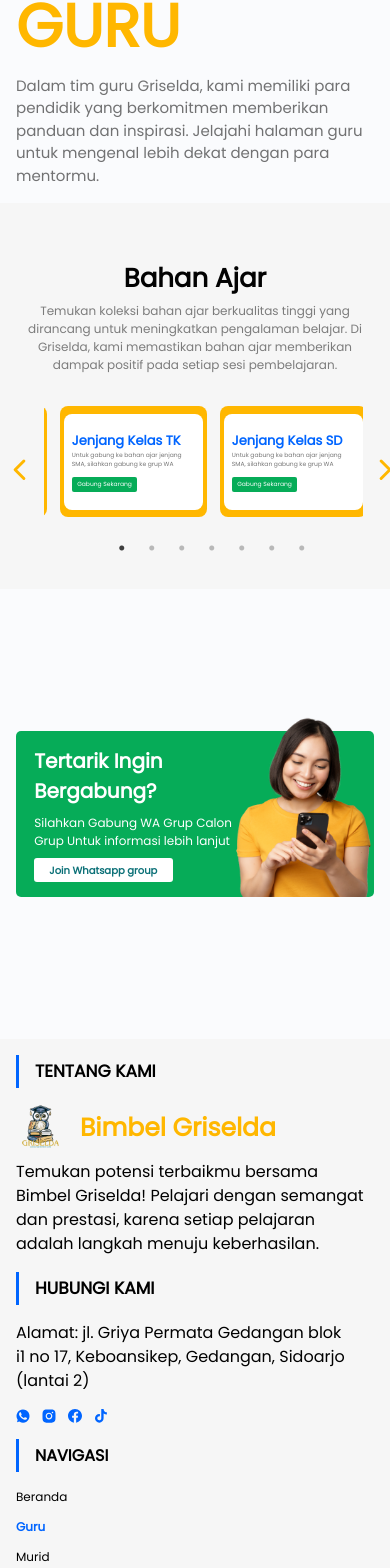
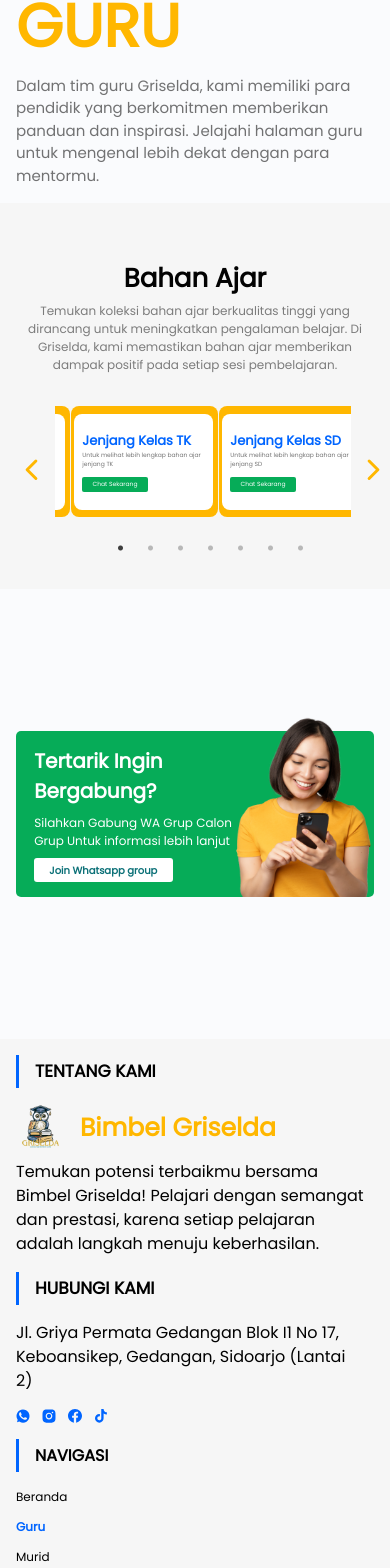
Before and after one commit to RozKoy/Bimbel-Griselda, a Next.js app: page /teacher in a window 390 px wide. Shown: the part 387-1955 px from the top of the page. Built offline with nearby package versions, Linux system fonts and the light colour scheme.

Commit message:
Fixing responsive content

```diff
--- a/src/components/landing-pages/Footer.tsx
+++ b/src/components/landing-pages/Footer.tsx
@@ -41,9 +41,9 @@ export default function Footer() {
             <div className="bg-[#0065FF] w-[3px] h-[33px]"></div>
             <p className="font-bold text-[17px] md:text-2xl"> HUBUNGI KAMI</p>
           </div>
-          <p className="mb-4 w-[338px]">
-            Alamat: jl. Griya Permata Gedangan blok i1 no 17, Keboansikep,
-            Gedangan, Sidoarjo (lantai 2)
+          <p className="mb-4 w-[338px] sm:w-[400px]">
+            Jl. Griya Permata Gedangan Blok I1 No 17, Keboansikep, Gedangan,
+            Sidoarjo (Lantai 2)
           </p>
           <div className=" flex space-x-3">
             <Link href="https://wa.me/6282233216825">
--- a/src/components/landing-pages/Guru/CardModule.tsx
+++ b/src/components/landing-pages/Guru/CardModule.tsx
@@ -4,10 +4,11 @@ import Link from "next/link";
 
 interface CardModuleProps {
   title?: string;
-  href?:any;
+  href?: any;
+  jenjang?: string;
 }
 
-const CardModule: React.FC<CardModuleProps> = ({ title,href }) => {
+const CardModule: React.FC<CardModuleProps> = ({ title, href, jenjang }) => {
   return (
     <div className="bg-[#FFB700] m-4 rounded-lg flex justify-center items-center   w-[147px] py-[7.51px] pl-[7.51px] pr-[8.13px]  sm:py-[14.55px] sm:pr-[14.55px] sm:pl-[15.16px]  sm:w-[284px] sm:scale-90">
       <div className="bg-[#FFf]  flex items-center rounded-lg p-2 sm:p-3">
@@ -17,7 +18,7 @@ const CardModule: React.FC<CardModuleProps> = ({ title,href }) => {
               {title}
             </p>
             <p className="text-[#0000008c] text-[6px] sm:text-[11.425px]">
-              Untuk gabung ke bahan ajar jenjang SMA, silahkan gabung ke grup WA
+              Untuk melihat lebih lengkap bahan ajar jenjang {jenjang}
             </p>
           </div>
           <Link
@@ -25,7 +26,7 @@ const CardModule: React.FC<CardModuleProps> = ({ title,href }) => {
             className="bg-[#06AC58] flex justify-center items-center  w-[65.51px] h-[15.25px] rounded-[2px] sm:rounded-lg sm:w-[125px] sm:h-[29px] "
           >
             <p className="text-[#FFF] text-[6px] sm:text-[11.425px]">
-              Gabung Sekarang
+              Chat Sekarang
             </p>
           </Link>
         </div>
--- a/src/components/landing-pages/Guru/ModuleLearning.tsx
+++ b/src/components/landing-pages/Guru/ModuleLearning.tsx
@@ -69,7 +69,7 @@ const settings = {
 
 const ModuleLearning = () => {
   return (
-    <div className="bg-[#F6F6F6] w-full flex flex-col  justify-center items-center py-14 px-[7%] space-y-4 h-auto sm:px-4 sm:min-h-screen  sm:space-y-8">
+    <div className="bg-[#F6F6F6] w-full flex flex-col  justify-center items-center py-14 px-[10%] space-y-4 h-auto sm:px-4 sm:min-h-screen  sm:space-y-8">
       <div className="flex flex-col w-[334px] space-y-1 sm:space-y-3  sm:w-[661px]">
         <p className="text-center text-[#020202] font-extrabold text-[26px] sm:text-[48px]">
           Bahan Ajar
@@ -84,30 +84,37 @@ const ModuleLearning = () => {
       <Slider {...settings}>
         <CardModule
           title="Jenjang Kelas TK"
+          jenjang="TK"
           href="https://wa.me/6282233216825?text=Halo+kak%2C+saya+tertarik+untuk+membeli+bahan+ajar+bimbel+griselda+jenjang+kelas+TK.+Tolong+beri+pricelist+dan+info+selengkapnya"
         />
         <CardModule
           title="Jenjang Kelas SD"
+          jenjang="SD"
           href="https://wa.me/6282233216825?text=Halo+kak%2C+saya+tertarik+untuk+membeli+bahan+ajar+bimbel+griselda+jenjang+kelas+SD.+Tolong+beri+pricelist+dan+info+selengkapnya"
         />
         <CardModule
           title="Jenjang Kelas SMP"
+          jenjang="SMP"
           href="https://wa.me/6282233216825?text=Halo+kak%2C+saya+tertarik+untuk+membeli+bahan+ajar+bimbel+griselda+jenjang+kelas+SMP.+Tolong+beri+pricelist+dan+info+selengkapnya"
         />
         <CardModule
           title="Jenjang Kelas SMA"
+          jenjang="SMA"
           href="https://wa.me/6282233216825?text=Halo+kak%2C+saya+tertarik+untuk+membeli+bahan+ajar+bimbel+griselda+jenjang+kelas+SMA.+Tolong+beri+pricelist+dan+info+selengkapnya"
         />
         <CardModule
           title="Jenjang Kelas Kuliah"
+          jenjang="Kuliah"
           href="https://wa.me/6282233216825?text=Halo+kak%2C+saya+tertarik+untuk+membeli+bahan+ajar+bimbel+griselda+jenjang+kelas+KULIAH.+Tolong+beri+pricelist+dan+info+selengkapnya"
         />
         <CardModule
           title="Jenjang Kelas Umum"
+          jenjang="Kelas Umum"
           href="https://wa.me/6282233216825?text=Halo+kak%2C+saya+tertarik+untuk+membeli+bahan+ajar+bimbel+griselda+jenjang+kelas+UMUM.+Tolong+beri+pricelist+dan+info+selengkapnya"
         />
         <CardModule
           title="Jenjang Kelas Dll"
+          jenjang="Dll"
           href="https://wa.me/6282233216825?text=Halo+kak%2C+saya+tertarik+untuk+membeli+bahan+ajar+bimbel+griselda+jenjang+kelas+DLL.+Tolong+beri+pricelist+dan+info+selengkapnya"
         />
       </Slider>
--- a/src/components/landing-pages/Guru/TeacherDescription.tsx
+++ b/src/components/landing-pages/Guru/TeacherDescription.tsx
@@ -4,7 +4,7 @@ import teacher from "/public/assets/image 5.png";
 
 export default function TeacherDescription() {
   return (
-    <div className="bg-[#FAFBFD] w-full h-auto pb-4 sm:h-screen sm:px-10 ">
+    <div className="bg-[#FAFBFD] w-full h-auto pb-4 sm:h-screen sm:px-10  ">
       <Navbar />
 
       <div className=" px-4 mt-10  sm:ml-6 sm:mt-16 sm:flex sm:space-x-16">
--- a/src/components/landing-pages/Mitra/ListMitra.tsx
+++ b/src/components/landing-pages/Mitra/ListMitra.tsx
@@ -6,7 +6,7 @@ import "slick-carousel/slick/slick-theme.css";
 
 export default function ListMitra() {
   var settings = {
-    className: " h-auto w-full pl-[8%]  sm:pl-[3%] sm:pr-[2%] ",
+    className: " h-auto w-full pl-[3%]  sm:pl-[3%] sm:pr-[2%] ",
     dots: true,
     infinite: false,
     speed: 500,
--- a/src/components/landing-pages/Murid/LearningMaterials.tsx
+++ b/src/components/landing-pages/Murid/LearningMaterials.tsx
@@ -23,7 +23,7 @@ function PrevArrow(props: any) {
   );
 }
 var settings = {
-  className: " h-auto w-full pl-[3%]    sm:pl-[3%]   ",
+  className: " h-auto w-full pl-[0%]    sm:pl-[3%]   ",
   dots: true,
   infinite: false,
   speed: 500,
@@ -144,7 +144,7 @@ export default function LearningMaterials() {
           <button
             key={index}
             onClick={() => setActiveButton(label)}
-            className={`text-center font-medium transition h-full rounded-full px-3 text-[13px] sm:text-2xl sm:px-8 ${
+            className={`text-center font-medium transition h-full rounded-full px-2 text-[13px] sm:text-2xl sm:px-8 ${
               activeButton === label
                 ? "bg-blue-700 text-[#FFF]"
                 : "bg-[#FFF] text-black"
--- a/src/components/landing-pages/Navbar.tsx
+++ b/src/components/landing-pages/Navbar.tsx
@@ -15,7 +15,7 @@ const Navbar: React.FC = () => {
   };
 
   return (
-    <nav className=" bg-white flex flex-wrap items-center justify-between p-3 md:py-3 md:px-0 md:bg-transparent">
+    <nav className=" bg-white flex flex-wrap items-center justify-between p-3 md:py-3 md:px-0 md:bg-transparent ">
       <Image
         src={logo}
         className="h-[50px] w-[50px]"
--- a/src/pages/index.tsx
+++ b/src/pages/index.tsx
@@ -1,5 +1,6 @@
 import MainPages from "@/components/landing-pages/Beranda/MainPages";
 import Services from "@/components/landing-pages/Beranda/Service";
+import Navbar from "@/components/landing-pages/Navbar";
 import Testimonials from "@/components/landing-pages/Beranda/Testimonials";
 import Gallery from "@/components/landing-pages/Beranda/Gallery";
 import Footer from "@/components/landing-pages/Footer";
@@ -23,6 +24,7 @@ const Home = () => {
         <Loading />
       ) : (
         <>
+
           <MainPages />
           <Services name="nextSection" />
           <Testimonials />
```
